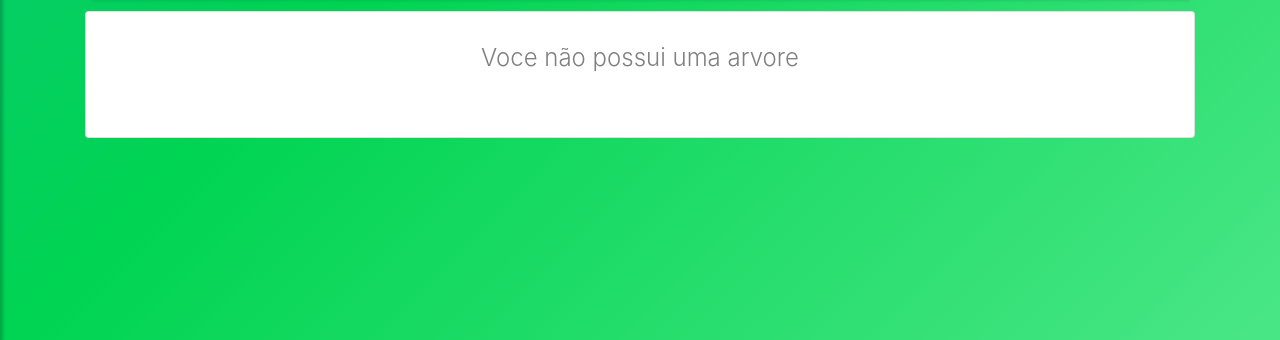
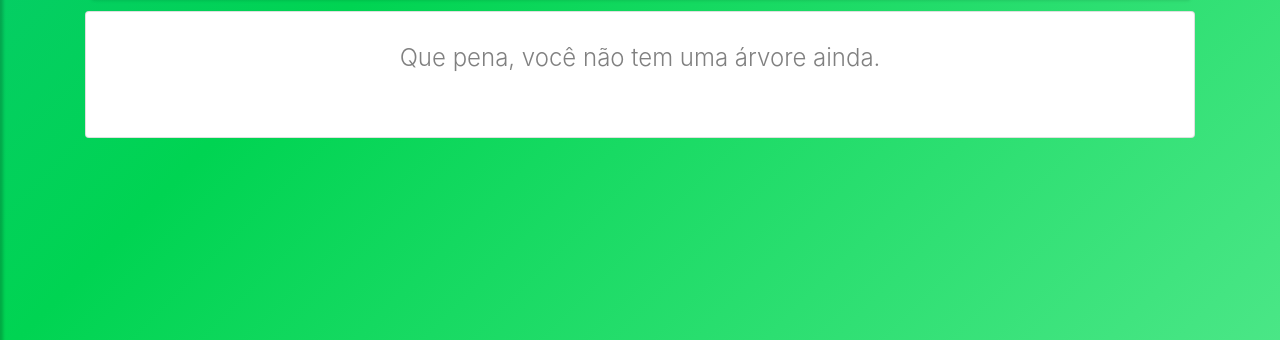
Before and after one commit to arnaudlanna/mytree, a PHP site: page /dashboard.php in a window 1280 px wide. Shown: the part 90-430 px from the top of the page. Run offline with PHP 8.4, Linux system fonts and the light colour scheme; a user stored in the database is signed in; data comes from the database, SQL or seed files in the repository; some libraries are stand-ins or nearby versions.

Commit message:
Atualizações

```diff
--- a/actual_incluir.php
+++ b/actual_incluir.php
@@ -1,8 +1,14 @@
 <?php
 include_once("config.php");
+include_once("api/CheckBalance.php");
 $pdo = new PDO("mysql:host=localhost;dbname=nasa", "root", "");
 $specie = $_POST["specie"];
 $nickname = $_POST["nickname"];
 $stmt = $pdo->prepare("INSERT INTO `tree` (`id`, `lat`, `lng`, `specie`, `age`, `nickname`, `owner_id`) VALUES (NULL, ?, ?, ?, 0, ?, ?);");
 $success = $stmt->execute(["-19.9679941", "-43.9540356", $specie, $nickname, $_SESSION["user"]->id]);
+$stmt = $pdo->prepare("UPDATE `user` SET balance = ? WHERE id = ?;");
+$chkbal = new CheckBalance;
+$bal = $chkbal->do();
+$bal = $bal + 1000;
+$success = $stmt->execute([$bal, $_SESSION["user"]->id]);
 header('location: ./');
--- a/arvore.php
+++ b/arvore.php
@@ -34,5 +34,11 @@
       center: {lat: <?php echo $tree["lat"] ?>, lng: <?php echo $tree["lng"] ?>},
       zoom: 17
     });
+    var marker = new google.maps.Marker({
+    position: {lat: <?php echo $tree["lat"] ?>, lng: <?php echo $tree["lng"] ?>},
+    map: map,
+    title: '<?php echo $tree["nickname"] ?>',
+    icon: "http://chart.apis.google.com/chart?chst=d_map_pin_letter&chld=%E2%80%A2|42f442"
+    });
   }
 </script>
--- a/dashboard.php
+++ b/dashboard.php
@@ -92,7 +92,7 @@ $tree = $stmt->fetchAll();
                         </li>";
                 }
             } else {
-                echo "<li> <a class=\"article\">Que pena, você não tem nenhuma árvore ainda.</a></li>";
+                echo "<li> <a class=\"article\">Que pena, você não tem uma árvore ainda.</a></li>";
             }
             ?>
             </ul>
--- a/sem_arvores.php
+++ b/sem_arvores.php
@@ -2,7 +2,7 @@
     <div class="col-sm-12">
         <div class="card card-signin my-1">
             <div class="card-body">
-                <h4 style="color: gray" class="card-title text-center">Voce não possui uma arvore</h4>
+                <h4 style="color: gray" class="card-title text-center">Que pena, você não tem uma árvore ainda.</h4>
             </div>
         </div>
     </div>
```
